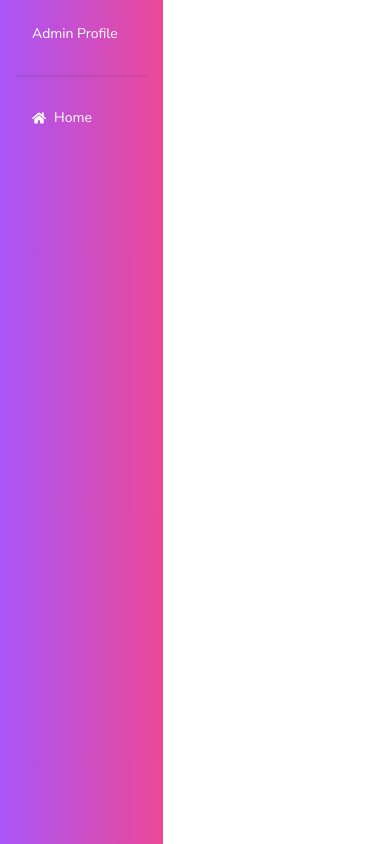
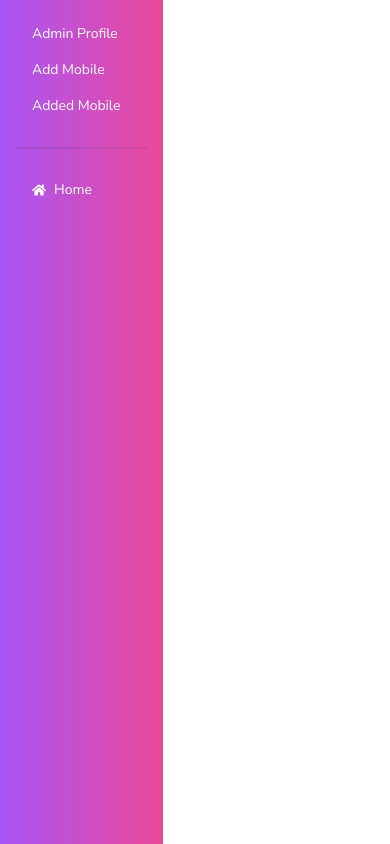
Before and after one commit to Tushar12152/mobile-info-client, a React (Vite) app: page /dashboard in a window 390 px wide. Built offline with nearby package versions, Linux system fonts and the light colour scheme; no server answers.

Commit message:
in dashboard add mobile and added mobile route added

```diff
--- a/src/Layouts/Dashboard.jsx
+++ b/src/Layouts/Dashboard.jsx
@@ -14,6 +14,16 @@ const Dashboard = () => {
                                 <NavLink to="/dashboard/adminProfile">
 
                                     Admin Profile</NavLink>
+                            </li>
+                            <li>
+                                <NavLink to="/dashboard/add-mobile">
+                                       Add Mobile
+                                    </NavLink>
+                            </li>
+                            <li>
+                                <NavLink to="/dashboard/added-mobile">
+                                    Added Mobile
+                                  </NavLink>
                             </li>
 
                         </>
```
